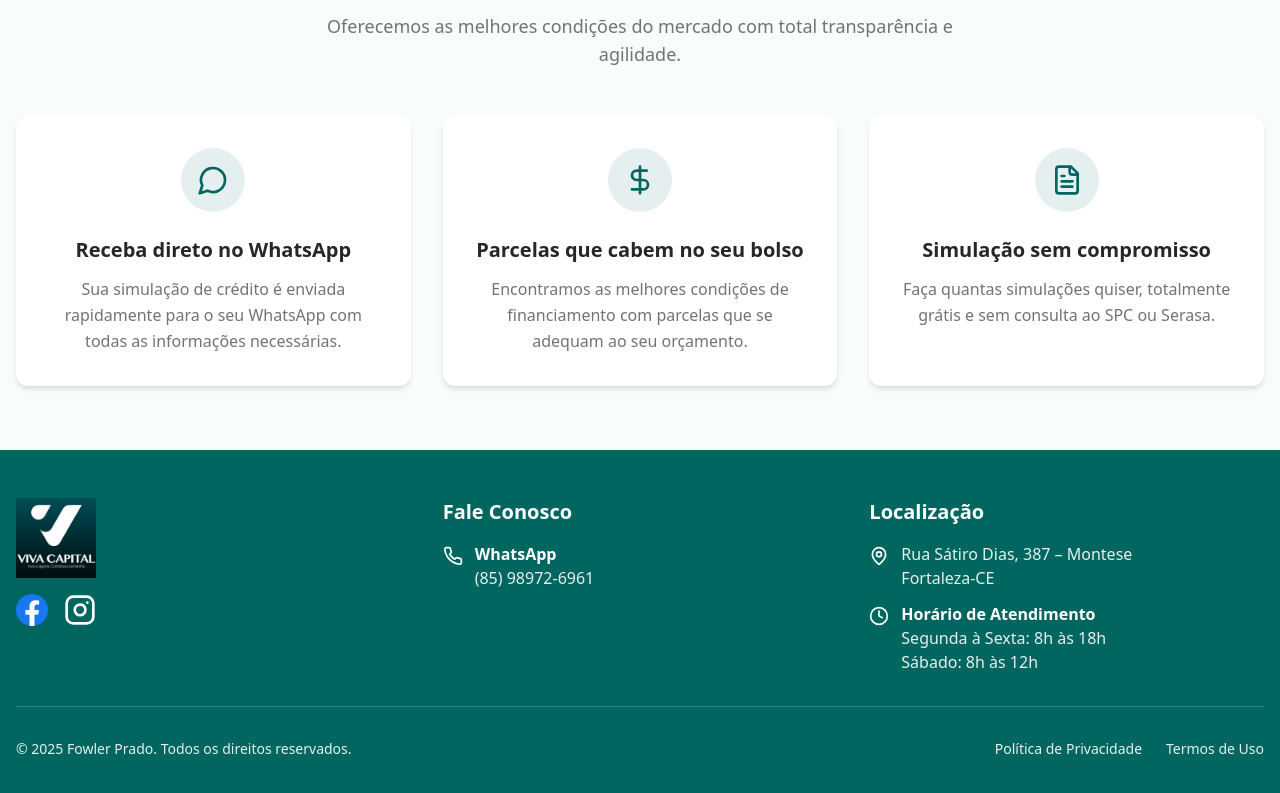
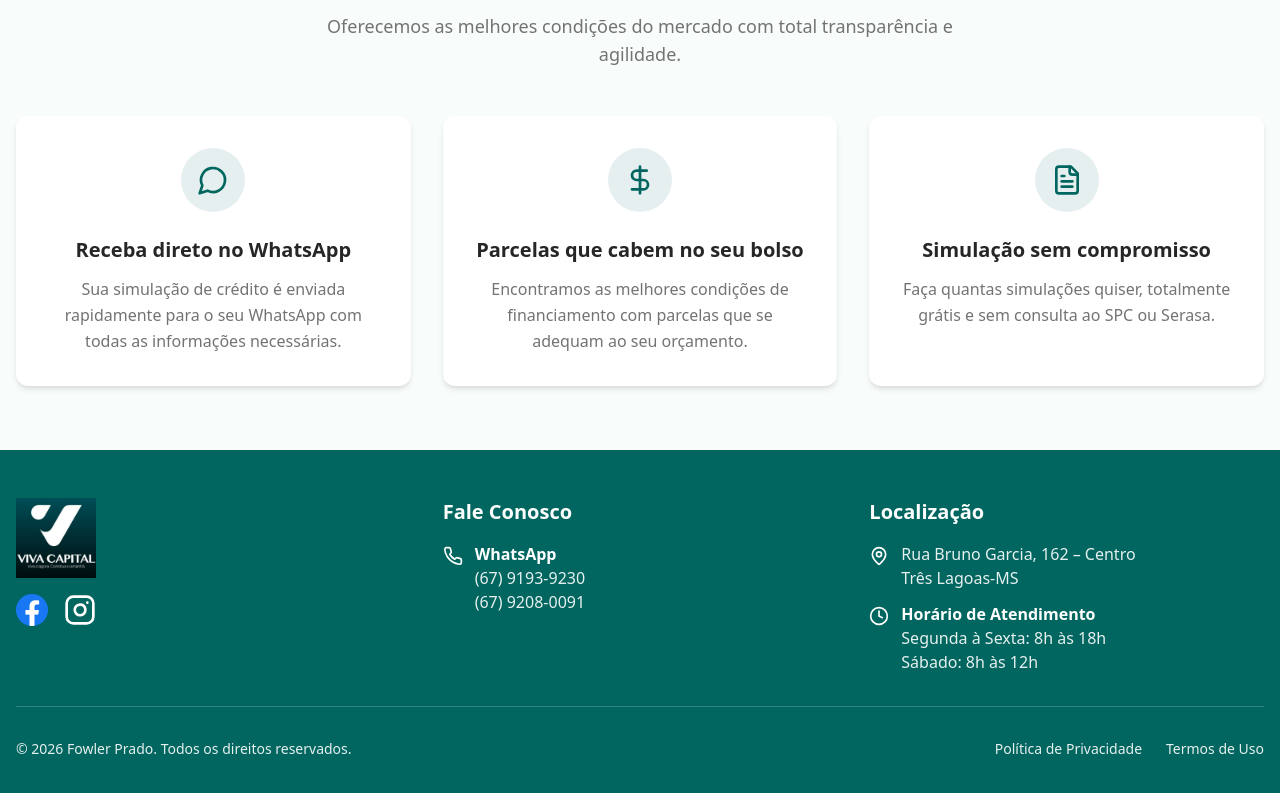
Before and after one commit to marcosviniiciusfs-png/simulador-fowler, a React (Vite) app: page / in a window 1280 px wide. Shown: the part 1380-2173 px from the top of the page. Built offline with nearby package versions, Linux system fonts and the light colour scheme; the HTML template or start-up script is replaced by a standard one.

Commit message:
Update contact info, social links, address, copyright; remove Lovable OG image

```diff
--- a/index.html
+++ b/index.html
@@ -20,16 +20,13 @@
     </script>
     <!-- End Meta Pixel Code -->
     <meta name="description" content="Simule agora seu crédito ideal para conquistar seu sonho. 100% gratuito, sem consulta ao SPC. Mais de 1000 famílias contempladas.">
-    <meta name="author" content="CréditoFácil" />
+    <meta name="author" content="Fowler Prado" />
 
 
 
     <meta property="og:type" content="website" />
-    <meta property="og:image" content="https://pub-bb2e103a32db4e198524a2e9ed8f35b4.r2.dev/fbdd3bdf-0abe-4583-ba39-a3e9c02b473b/id-preview-de37947f--ed96b0be-6028-4206-bee7-06a7ca098719.lovable.app-1773771843359.png">
 
     <meta name="twitter:card" content="summary_large_image" />
-    <meta name="twitter:site" content="@lovable_dev" />
-    <meta name="twitter:image" content="https://pub-bb2e103a32db4e198524a2e9ed8f35b4.r2.dev/fbdd3bdf-0abe-4583-ba39-a3e9c02b473b/id-preview-de37947f--ed96b0be-6028-4206-bee7-06a7ca098719.lovable.app-1773771843359.png">
 
 
 
--- a/src/components/Footer.tsx
+++ b/src/components/Footer.tsx
@@ -14,7 +14,7 @@ const Footer = () => {
             </div>
             <div className="flex items-center gap-4 mt-2">
               <a
-                href="https://www.facebook.com/profile.php?id=61579785880482#"
+                href="https://www.facebook.com/profile.php?id=61572364243565#"
                 target="_blank"
                 rel="noopener noreferrer"
                 className="text-white hover:text-white/80 transition-colors"
@@ -23,7 +23,7 @@ const Footer = () => {
                 <img src={facebookIcon} alt="Facebook" className="w-8 h-8" />
               </a>
               <a
-                href="https://www.instagram.com/vivacapitalconsorcios?igsh=NWx0NHR3dHZsZG12"
+                href="https://www.instagram.com/grupofowlerprado"
                 target="_blank"
                 rel="noopener noreferrer"
                 className="text-white hover:text-white/80 transition-colors"
@@ -42,7 +42,8 @@ const Footer = () => {
                 <Phone className="w-5 h-5 mt-1 flex-shrink-0" />
                 <div>
                   <p className="font-semibold">WhatsApp</p>
-                  <p className="text-white/90">(85) 98972-6961</p>
+                  <p className="text-white/90">(67) 9193-9230</p>
+                  <p className="text-white/90">(67) 9208-0091</p>
                 </div>
               </div>
             </div>
@@ -56,8 +57,8 @@ const Footer = () => {
                 <MapPin className="w-5 h-5 mt-1 flex-shrink-0" />
                 <div>
                   <p className="text-white/90">
-                    Rua Sátiro Dias, 387 – Montese<br />
-                    Fortaleza-CE
+                    Rua Bruno Garcia, 162 – Centro<br />
+                    Três Lagoas-MS
                   </p>
                 </div>
               </div>
@@ -78,7 +79,7 @@ const Footer = () => {
         <div className="border-t border-white/20 pt-8">
           <div className="flex flex-col md:flex-row justify-between items-center gap-4">
             <p className="text-white/90 text-sm">
-              © 2025 Fowler Prado. Todos os direitos reservados.
+              © 2026 Fowler Prado. Todos os direitos reservados.
             </p>
             <div className="flex gap-6 text-sm">
               <button className="text-white/90 hover:text-white transition-colors">
```
